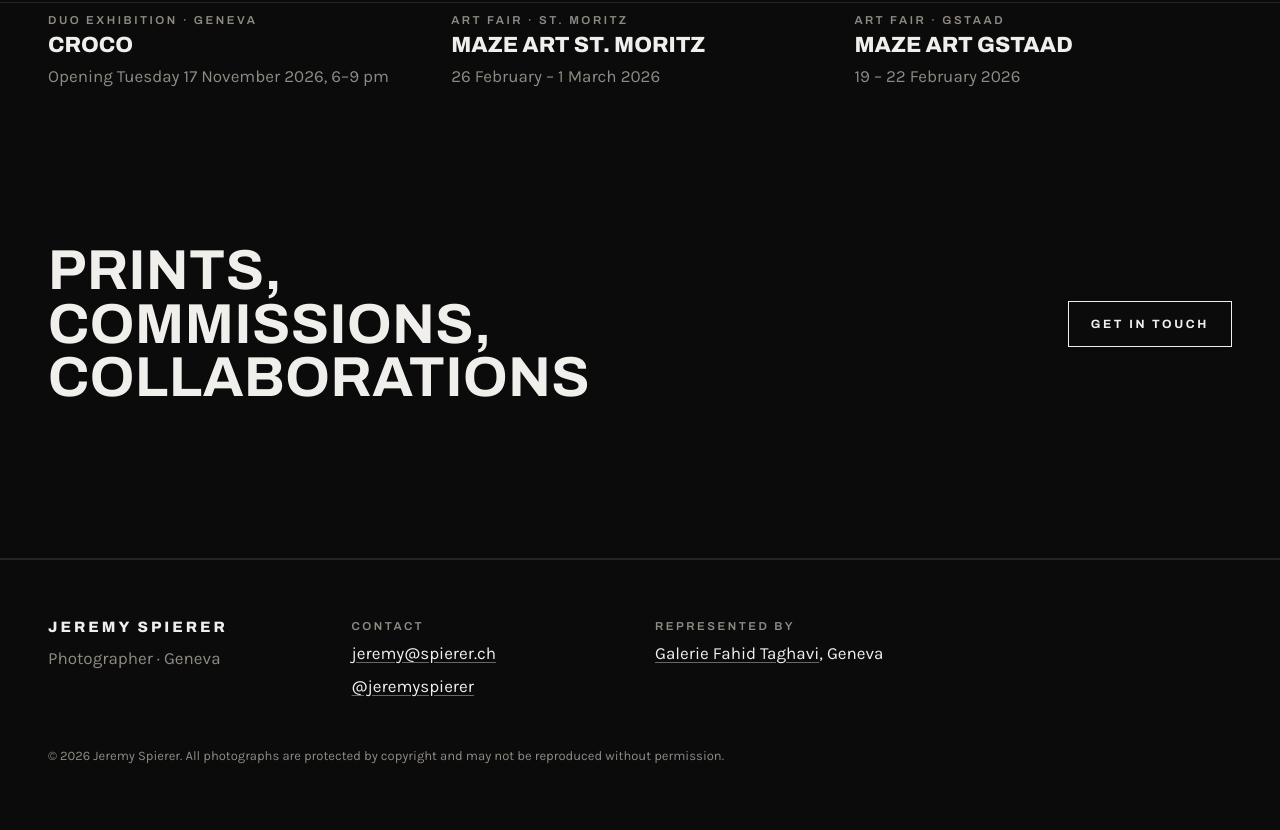
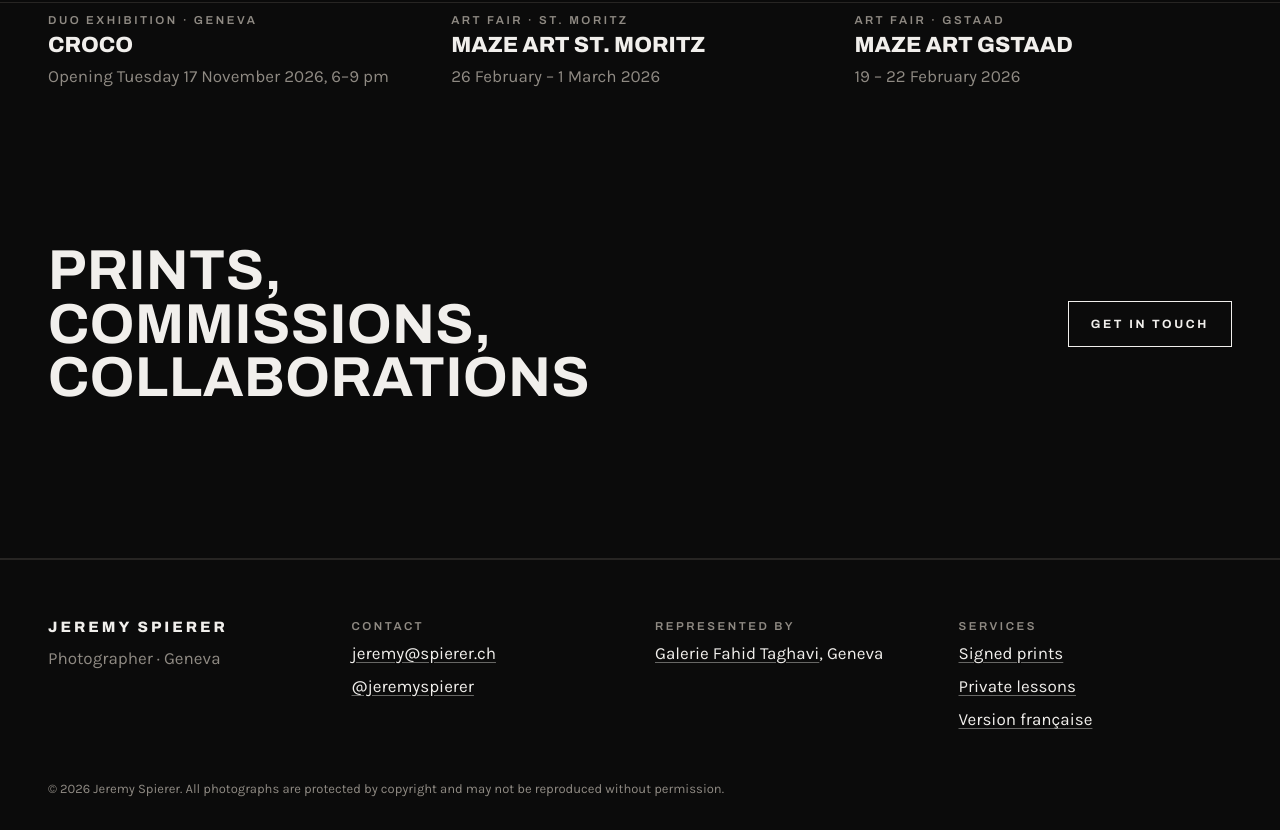
Before and after one commit to jeremie86-lab/jeremie86-lab.github.io, a Jekyll site: the page built from index.html, in a window 1280 px wide and 900 px high, scrolled down 2429 px, cut to the strip 70-900 px from the top of the window. Built offline with Jekyll 4.4.1, drawn with Linux system fonts in a browser that asks for light colours; before the commit the page ends 3296 px from its top, so only the background shows below that.

Commit message:
SEO: bilingual header/footer and structured data

```diff
--- a/_includes/footer.html
+++ b/_includes/footer.html
@@ -1,9 +1,9 @@
-{% assign s = site.data.settings %}
+{% assign s = site.data.settings %}{% assign fr = false %}{% if page.lang == 'fr' %}{% assign fr = true %}{% endif %}
 <footer class="site-footer">
   <div class="foot-grid">
     <div>
       <p class="foot-name">{{ s.name }}</p>
-      <p class="muted">{{ s.tagline }}</p>
+      <p class="muted">{% if fr %}Photographe et artiste · Genève{% else %}{{ s.tagline }}{% endif %}</p>
     </div>
     <div>
       <p class="label">Contact</p>
@@ -11,9 +11,17 @@
       <p><a href="https://www.instagram.com/{{ s.instagram }}/" rel="noopener" target="_blank">@{{ s.instagram }}</a></p>
     </div>
     <div>
-      <p class="label">Represented by</p>
-      <p><a href="{{ s.gallery_url }}" rel="noopener" target="_blank">{{ s.gallery_name }}</a>, Geneva</p>
+      <p class="label">{% if fr %}Représenté par{% else %}Represented by{% endif %}</p>
+      <p><a href="{{ s.gallery_url }}" rel="noopener" target="_blank">{{ s.gallery_name }}</a>, {% if fr %}Genève{% else %}Geneva{% endif %}</p>
+    </div>
+    <div>
+      <p class="label">{% if fr %}Prestations{% else %}Services{% endif %}</p>
+      {% if fr %}<p><a href="{{ '/fr/tirages/' | relative_url }}">Tirages d’art</a></p>
+      <p><a href="{{ '/fr/cours-photo-geneve/' | relative_url }}">Cours photo privés</a></p>
+      {% else %}<p><a href="{{ '/prints/' | relative_url }}">Signed prints</a></p>
+      <p><a href="{{ '/lessons/' | relative_url }}">Private lessons</a></p>
+      <p><a href="{{ '/fr/' | relative_url }}" hreflang="fr" lang="fr">Version française</a></p>{% endif %}
     </div>
   </div>
-  <p class="copy muted">© {{ site.time | date: '%Y' }} {{ s.name }}. All photographs are protected by copyright and may not be reproduced without permission.</p>
+  <p class="copy muted">© {{ site.time | date: '%Y' }} {{ s.name }}. {% if fr %}Toutes les photographies sont protégées par le droit d’auteur et ne peuvent être reproduites sans autorisation.{% else %}All photographs are protected by copyright and may not be reproduced without permission.{% endif %}</p>
 </footer>
--- a/_includes/header.html
+++ b/_includes/header.html
@@ -1,22 +1,26 @@
-{% assign s = site.data.settings %}{% assign all_series = site.series | sort: 'order' | where_exp: 'x', 'x.archive != true' %}
+{% assign s = site.data.settings %}{% assign all_series = site.series | sort: 'order' | where_exp: 'x', 'x.archive != true' %}{% assign fr = false %}{% if page.lang == 'fr' %}{% assign fr = true %}{% endif %}
 <header class="site-header" data-header>
-  <a class="brand" href="{{ '/' | relative_url }}">{{ s.name }}<span class="brand-dot" aria-hidden="true">.</span></a>
+  <a class="brand" href="{% if fr %}{{ '/fr/' | relative_url }}{% else %}{{ '/' | relative_url }}{% endif %}">{{ s.name }}<span class="brand-dot" aria-hidden="true">.</span></a>
   <button class="nav-toggle" type="button" aria-expanded="false" aria-controls="site-nav" data-nav-toggle>
     <span class="sr">Menu</span><span class="bars" aria-hidden="true"></span>
   </button>
-  <nav id="site-nav" class="site-nav" aria-label="Main">
+  <nav id="site-nav" class="site-nav" aria-label="{% if fr %}Navigation principale{% else %}Main{% endif %}">
     <div class="has-sub">
-      <a href="{{ '/series/' | relative_url }}" class="{% if page.url contains '/series/' and page.archive != true %}is-active{% endif %}">Series</a>
+      <a href="{{ '/series/' | relative_url }}" class="{% if page.url contains '/series/' and page.archive != true %}is-active{% endif %}">{% if fr %}Séries{% else %}Series{% endif %}</a>
       <ul class="sub">
         {% for x in all_series %}<li><a href="{{ x.url | relative_url }}">{{ x.title }}</a></li>{% endfor %}
       </ul>
     </div>
-    <a href="{{ '/archive/' | relative_url }}" class="{% if page.url contains '/archive/' or page.archive == true %}is-active{% endif %}">Archive</a>
-    <a href="{{ '/exhibitions/' | relative_url }}" class="{% if page.url contains '/exhibitions/' %}is-active{% endif %}">Exhibitions</a>
-    <a href="{{ '/prints/' | relative_url }}" class="{% if page.url contains '/prints/' %}is-active{% endif %}">Prints</a>
+    <a href="{{ '/archive/' | relative_url }}" class="{% if page.url contains '/archive/' or page.archive == true %}is-active{% endif %}">{% if fr %}Archives{% else %}Archive{% endif %}</a>
+    <a href="{{ '/exhibitions/' | relative_url }}" class="{% if page.url contains '/exhibitions/' %}is-active{% endif %}">{% if fr %}Expositions{% else %}Exhibitions{% endif %}</a>
+    {% if fr %}<a href="{{ '/fr/tirages/' | relative_url }}" class="{% if page.url contains '/tirages/' %}is-active{% endif %}">Tirages</a>
+    <a href="{{ '/fr/cours-photo-geneve/' | relative_url }}" class="{% if page.url contains '/cours-photo' %}is-active{% endif %}">Cours</a>
+    <a href="{{ '/fr/a-propos/' | relative_url }}" class="{% if page.url contains '/a-propos/' %}is-active{% endif %}">À propos</a>
+    {% else %}<a href="{{ '/prints/' | relative_url }}" class="{% if page.url contains '/prints/' %}is-active{% endif %}">Prints</a>
     <a href="{{ '/lessons/' | relative_url }}" class="{% if page.url contains '/lessons/' %}is-active{% endif %}">Lessons</a>
     <a href="{{ '/about/' | relative_url }}" class="{% if page.url contains '/about/' %}is-active{% endif %}">About</a>
-    <a href="{{ '/contact/' | relative_url }}" class="{% if page.url contains '/contact/' %}is-active{% endif %}">Contact</a>
+    {% endif %}<a href="{{ '/contact/' | relative_url }}" class="{% if page.url contains '/contact/' %}is-active{% endif %}">Contact</a>
+    {% if fr %}<a class="lang-switch" href="{{ page.alt_en | default: '/' | relative_url }}" hreflang="en" lang="en" aria-label="English version">EN</a>{% else %}<a class="lang-switch" href="{{ page.alt_fr | default: '/fr/' | relative_url }}" hreflang="fr" lang="fr" aria-label="Version française">FR</a>{% endif %}
     <a class="ig" href="https://www.instagram.com/{{ s.instagram }}/" rel="noopener" target="_blank" aria-label="Instagram">
       <svg viewBox="0 0 24 24" width="18" height="18" aria-hidden="true"><rect x="3" y="3" width="18" height="18" rx="5" fill="none" stroke="currentColor" stroke-width="1.6"/><circle cx="12" cy="12" r="4.2" fill="none" stroke="currentColor" stroke-width="1.6"/><circle cx="17.4" cy="6.6" r="1.1" fill="currentColor"/></svg>
     </a>
```
Also changed, not shown: _includes/schema.html (added, +8 -0 lines).
